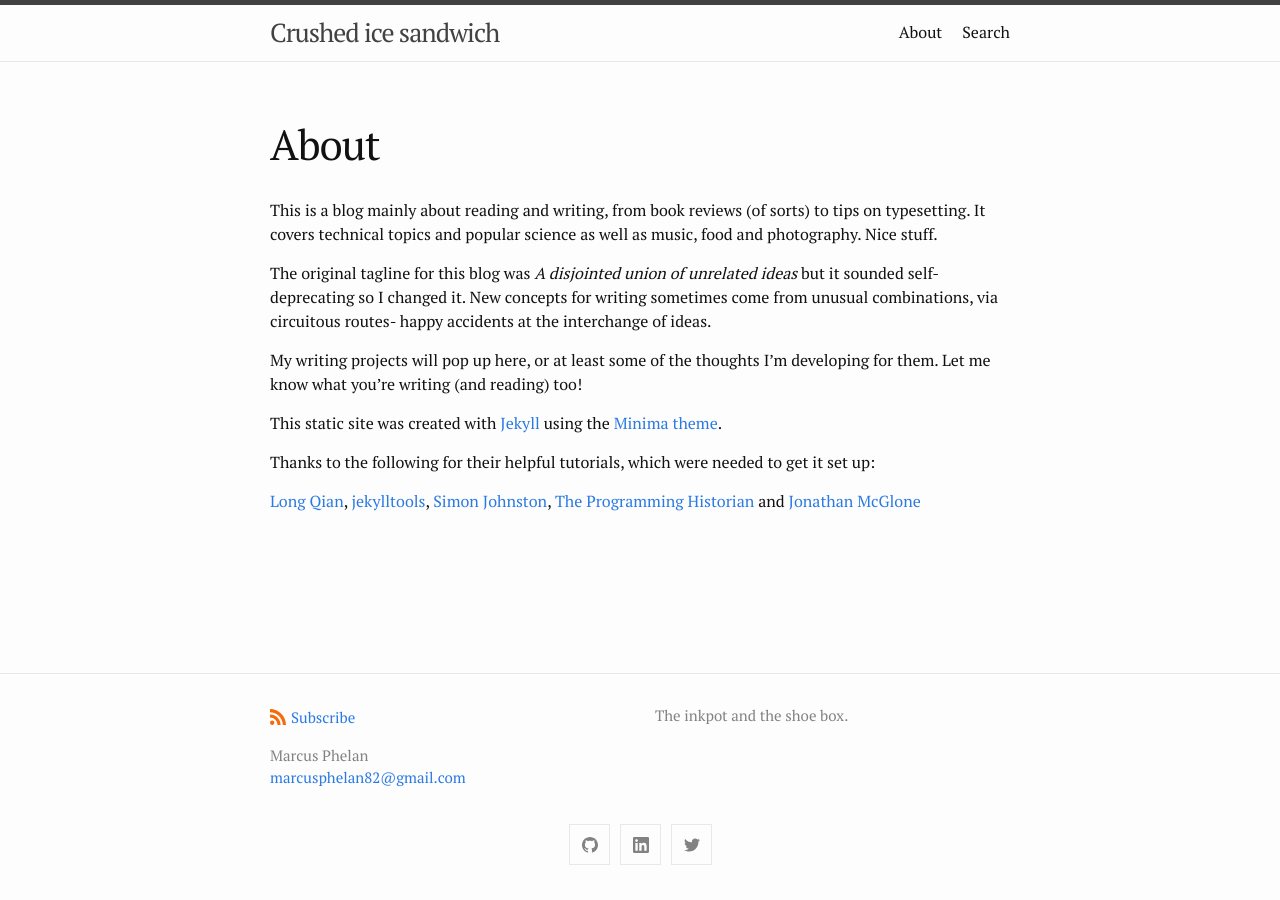
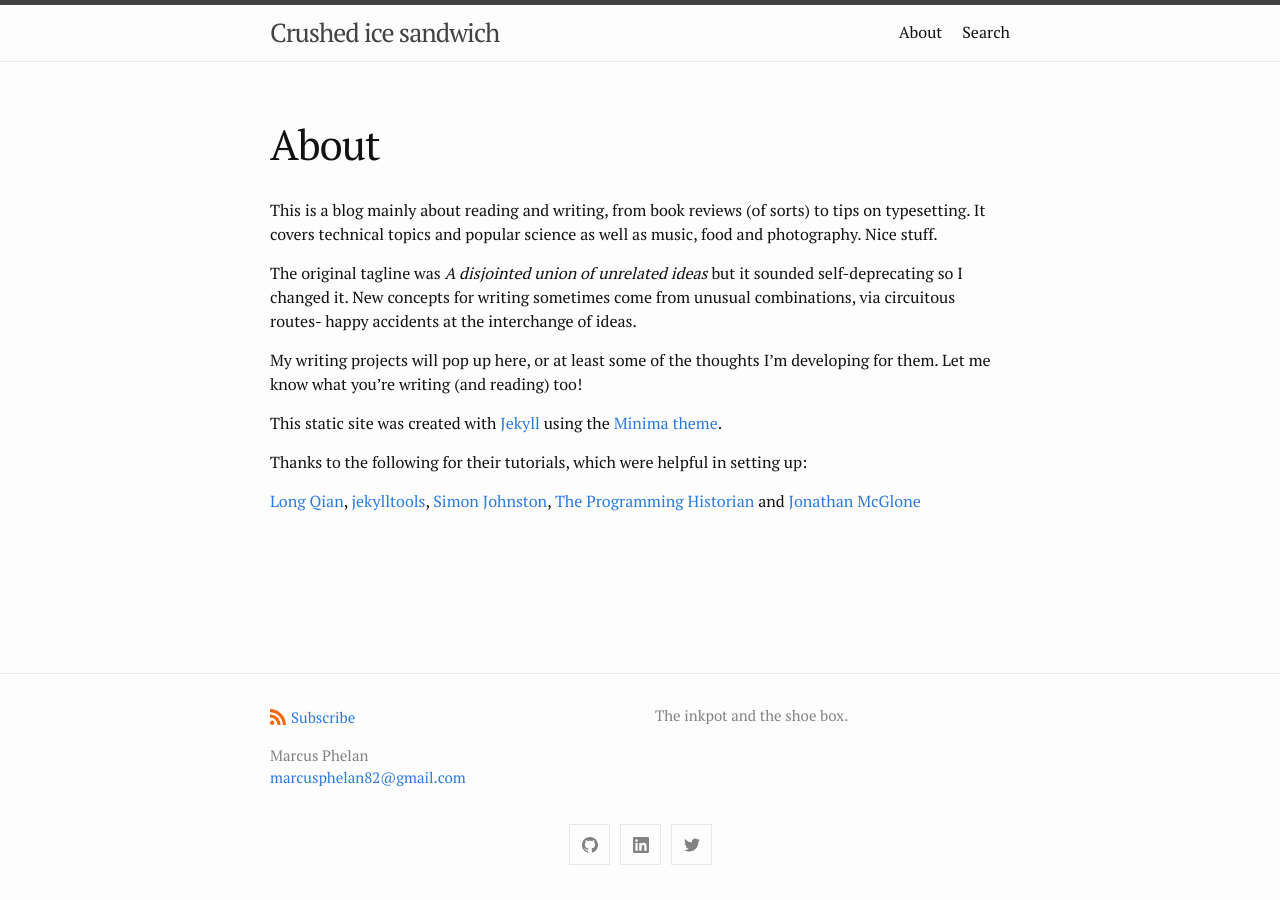
Before and after one commit to marcusphelan/marcusphelan.github.io, a Jekyll site: the page built from about.md, in a window 1280 px wide. Built offline with Jekyll 4.4.1, drawn with Linux system fonts in a browser that asks for light colours; nearby versions of some CDN libraries.

Commit message:
Update about.md

```diff
--- a/about.md
+++ b/about.md
@@ -7,13 +7,13 @@ tipue_search_active: true
 
 This is a blog mainly about reading and writing, from book reviews (of sorts) to tips on typesetting. It covers technical topics and popular science as well as music, food and photography. Nice stuff.
 
-The original tagline for this blog was _A disjointed union of unrelated ideas_ but it sounded self-deprecating so I changed it. New concepts for writing sometimes come from unusual combinations, via circuitous routes- happy accidents at the interchange of ideas.
+The original tagline was _A disjointed union of unrelated ideas_ but it sounded self-deprecating so I changed it. New concepts for writing sometimes come from unusual combinations, via circuitous routes- happy accidents at the interchange of ideas.
 
 My writing projects will pop up here, or at least some of the thoughts I'm developing for them. Let me know what you're writing (and reading) too!
 
 This static site was created with [Jekyll](https://jekyllrb.com/ "Jekyll") using the [Minima theme](https://github.com/jekyll/minima/ "Minima Jekyll theme").
 
 
-Thanks to the following for their helpful tutorials, which were needed to get it set up:
+Thanks to the following for their tutorials, which were helpful in setting up:
 
 [Long Qian](https://longqian.me "Long Qian"), [jekylltools](https://github.com/jekylltools/jekyll-tipue-search "jekylltools"), [Simon Johnston](https://simonkjohnston.life/ "Randomizer"), [The Programming Historian](https://programminghistorian.org/ "The Programming Historian") and [Jonathan McGlone](http://jmcglone.com/ "Jonathan McGlone")
```
